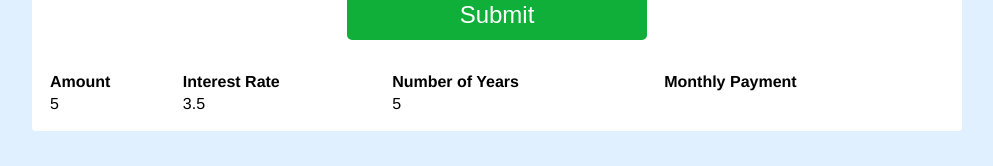
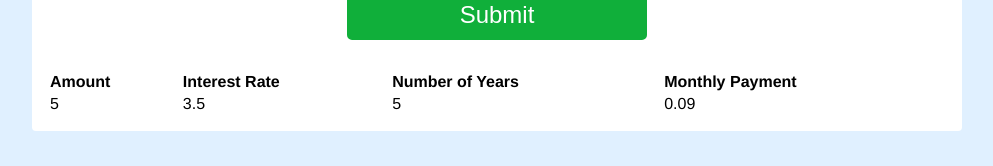
Before and after one commit to emmayint/loan-calculator, a React (Create React App) app: page / in a window 1280 px wide. Both pictures are taken after typing "5", "5" into the empty fields and a click on the button "Submit". Shown: the part 430-596 px from the top of the page, without its empty margins (143-1136 px from the left). Built offline with nearby package versions, Linux system fonts and the light colour scheme.

Commit message:
change to single quote instead of a list

```diff
--- a/src/App.js
+++ b/src/App.js
@@ -9,13 +9,22 @@ const ReduxStateExample = ({dispatch, userInput, quotes}) => {
   const [ principalInput, setPrincipalInput] = useState("");
   const [ interestInput, setInterestInput ] = useState("3.5");
   const [ durationInput, setDurationInput ] = useState("");
+  const [ payment, setPayment] = useState("1");
   const [ displayFormError, setDisplayFormError ] = useState(false);
   const [ userQuotes, setUserQuotes ] = useState([])
 
   useEffect(() => {
-    setUserQuotes(quotes)
+    setUserQuotes(quotes);
+    calculateMonthly(quotes)
   }, [quotes]);
 
+  function calculateMonthly(currentQuote){
+    let c = currentQuote.interestInput/100/12;
+    let n = 12*currentQuote.durationInput;
+    let p = currentQuote.principalInput;
+    setPayment((p * (c* Math.pow((1+c), n)) / (Math.pow((1+c), n)-1)).toFixed(2))
+    console.log("calculating monthly");
+  }
   function handleFormSubmit() {
     setDisplayFormError(false);
     if(principalInput && interestInput && durationInput ){
@@ -26,7 +35,7 @@ const ReduxStateExample = ({dispatch, userInput, quotes}) => {
       }
       dispatch(inputActions.submitUserInputs(formValues));
       setPrincipalInput("");
-      setInterestInput("");
+      setInterestInput("3.5");
       setDurationInput("");
     } else {
       setDisplayFormError(true);
@@ -80,15 +89,12 @@ const ReduxStateExample = ({dispatch, userInput, quotes}) => {
                      <th>Number of Years</th>
                      <th>Monthly Payment</th>
                    </tr>
-                   { userQuotes.map((currentQuote) => {
-                     return(
-                       <tr>
-                         <td>{currentQuote.principalInput}</td>
-                         <td>{currentQuote.interestInput}</td>
-                         <td>{currentQuote.durationInput}</td>
-                       </tr>
-                     );
-                   })}
+                   <tr>
+                    <td>{quotes.principalInput}</td>
+                    <td>{quotes.interestInput}</td>
+                    <td>{quotes.durationInput}</td>
+                    <td>{payment}</td>
+                   </tr>
                  </table>
               </div>
               ) : (
--- a/src/reducers/userInputReducer.js
+++ b/src/reducers/userInputReducer.js
@@ -1,8 +1,6 @@
 //initialize initial state for Reducer
 const INITIAL_STATE = {
-    userInput: "",
-    quotes: [
-    ]
+    quotes: ""
 }
 
 //declare userInputReducer
@@ -19,7 +17,7 @@ const userInputReducer = (state = INITIAL_STATE, action) => {
             return{
                 //create copy of current state and update userInput value
                 ...state,
-                    quotes: [...state.quotes, action.formValues]
+                    quotes: action.formValues
                 }
 
         default:
```
